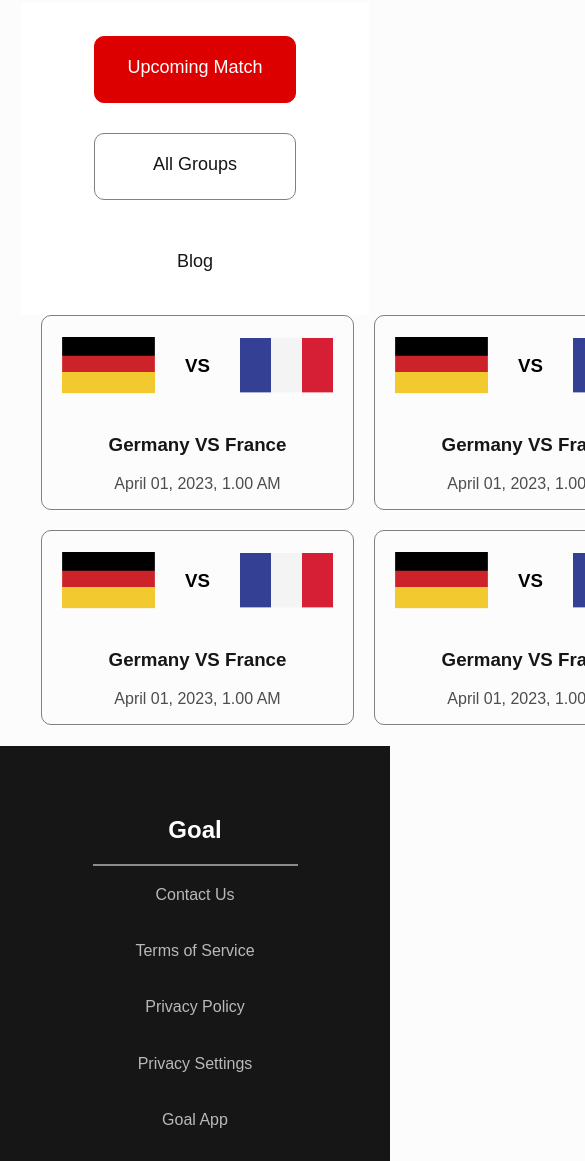
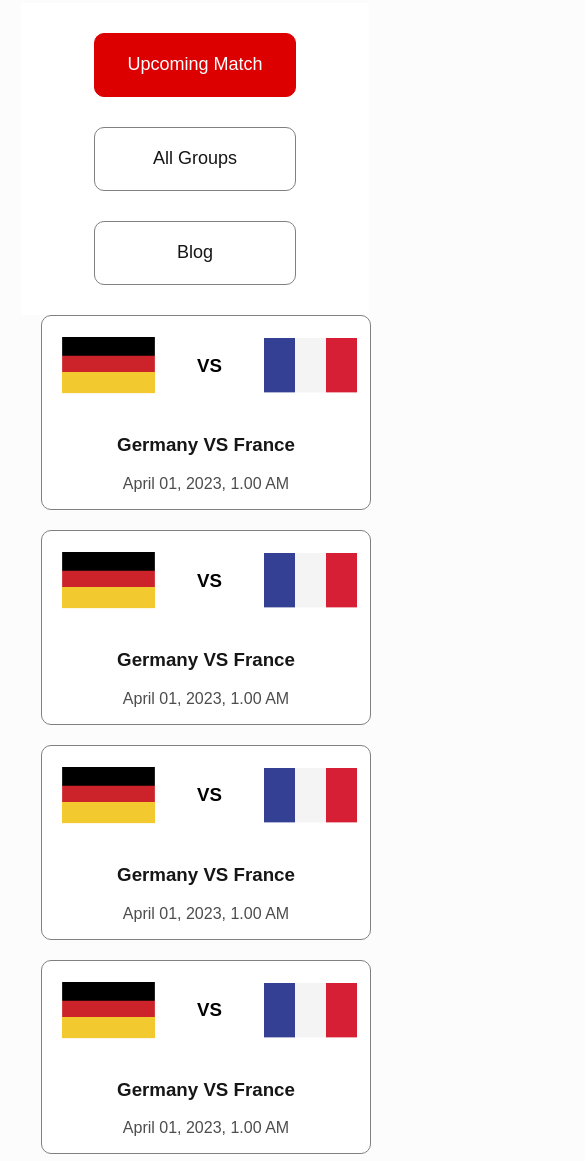
Before and after one commit to asifiqbal07/assignment-2, a plain HTML site: page upcoming.html in a window 390 px wide. Shown: the part 775-1936 px from the top of the page, 585 px wide, since content can reach past the window. Drawn offline with Linux system fonts and the light colour scheme.

Commit message:
responsive added

```diff
--- a/styles/style.css
+++ b/styles/style.css
@@ -162,7 +162,7 @@ Top Banner Style
 .news-text a {
     text-decoration: none;
     color: #161616;
-    border: 2px solid #161616;
+    border: 1px solid #161616;
     height: 20px;
     width: 30%;
     background-color: #fcfcfc;
@@ -401,7 +401,8 @@ Tab Device
         margin-top: 50px;
         margin-left: 40%;
     }
-    .view-all a{
+
+    .view-all a {
         text-decoration: none;
         font-weight: 600;
         color: #161616;
@@ -439,14 +440,15 @@ Tab Device
 Upcoming Match Page Style
 ----------------------- */
 
-.fixture{
+.fixture {
     display: grid;
     grid-template-columns: repeat(3, 1fr);
     margin-left: 20px;
     grid-row-gap: 20px;
     grid-column-gap: 20px;
 }
-.upcoming-match-news{
+
+.upcoming-match-news {
     border: 1px solid gray;
     border-radius: 10px;
     width: 311px;
@@ -454,26 +456,31 @@ Upcoming Match Page Style
     flex-direction: column;
     justify-content: center;
 }
-.upcoming-match-team{
+
+.upcoming-match-team {
     display: flex;
     align-items: center;
     justify-content: space-between;
     margin: 20px;
 
 }
-.upcoming-match-text{
+
+.upcoming-match-text {
     text-align: center;
 }
-.upcoming-match-text h3{
+
+.upcoming-match-text h3 {
     size: 20px;
     font-weight: 600;
     color: #161616;
 }
-.upcoming-match-text p{
+
+.upcoming-match-text p {
     font-weight: 400;
     color: #4D4D4D;
 }
-.upcoming-match2{
+
+.upcoming-match2 {
     border: 1px solid #DD0000;
     background-color: #DD0000;
     height: 45px;
@@ -484,26 +491,56 @@ Upcoming Match Page Style
     padding-top: 20px;
     border-radius: 10px;
 }
-.upcoming-match2 a{
+
+.upcoming-match2 a {
     text-decoration: none;
     color: white;
     font-size: 18px;
     font-weight: 500;
 }
-.blog2{
+
+.blog2 {
     border: 1px solid #ffffff;
     background-color: #ffffff;
     height: 45px;
     width: 200px;
     text-align: center;
-    margin: 15px 30px;
+    margin: 30px 30px;
     margin-top: 15px;
     padding-top: 20px;
     border-radius: 10px;
 }
-.blog2 a{
+
+.blog2 a {
     text-decoration: none;
     color: #161616;
     font-size: 18px;
     font-weight: 500;
 }
+
+/* ----------------
+Media Queries
+-------------------*/
+
+/* ----------
+Mobile Device
+-------------*/
+
+@media only screen and (max-width:688px) {
+    .fixture {
+        grid-template-columns: repeat(1, 1fr);
+    }
+
+    .upcoming-match-news {
+        background-color: white;
+        width: 100%;
+    }
+    .upcoming-match-team{
+        width: 90%;
+    }
+    .blog2 {
+        border: 1px solid gray;
+        height: 45px;
+        width: 200px;
+    }
+}
--- a/upcoming.html
+++ b/upcoming.html
@@ -37,7 +37,7 @@
                     <a href="">All Groups</a>
                 </div>
                 <div class="blog2">
-                    <a href="">Blog</a>
+                    <a target="_blank" href="index.html">Blog</a>
                 </div>
             </section>
             <section class="fixture">
```
